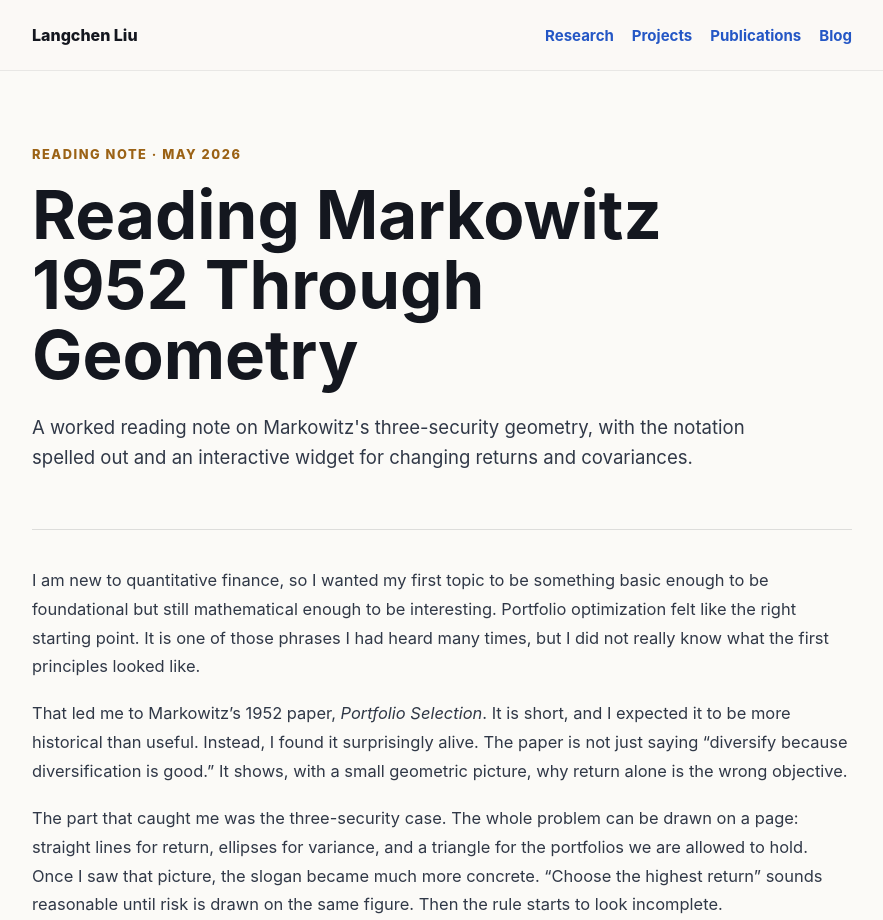
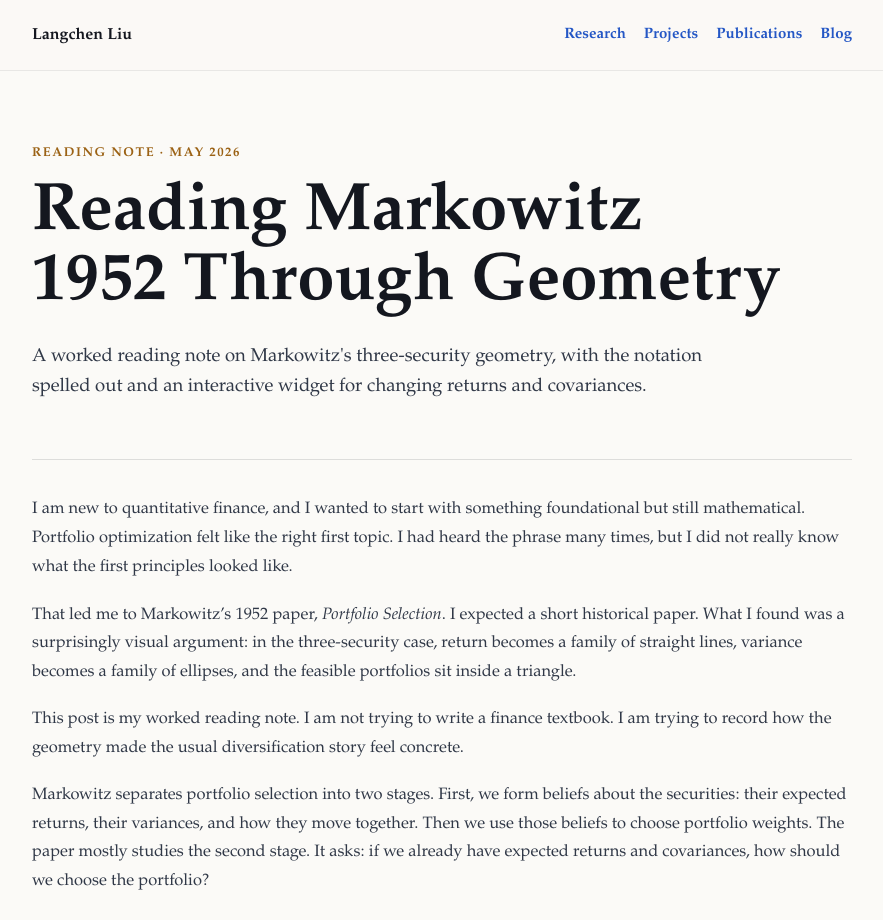
Before and after one commit to DecoderLiu/DecoderLiu.github.io, a Jekyll site: the page built from _posts/2026-05-02-markowitz-portfolio-selection.md, in a window 1280 px wide. Shown: the top 920 px of the page, without its empty margins (198-1081 px from the left). Built offline with Jekyll 4.4.1, drawn with Linux system fonts in a browser that asks for light colours; some of the changed text lies outside the part shown; grey boxes are pictures that could not be loaded.

Commit message:
Tighten the Markowitz intro and site typography
- _posts/2026-05-02-markowitz-portfolio-selection.md: shorten the opening from four repetitive setup paragraphs to three concise paragraphs that introduce the quant-finance learning context, the Markowitz paper, and the reading-note scope without overexplaining the rest of the post.

- index.html, blog/index.html, _layouts/detail.html, _layouts/post.html: replace the Inter-based sans-serif stack with a Charter/Iowan/Palatino/Georgia serif stack so the homepage, blog index, detail pages, and post pages feel more academic and less template-like.

```diff
--- a/_layouts/detail.html
+++ b/_layouts/detail.html
@@ -21,7 +21,7 @@
 
     body {
       margin: 0;
-      font-family: Inter, ui-sans-serif, system-ui, -apple-system, BlinkMacSystemFont, "Segoe UI", sans-serif;
+      font-family: Charter, "Iowan Old Style", "Palatino Linotype", Palatino, Georgia, serif;
       color: var(--ink);
       background: linear-gradient(180deg, #fbfaf7 0%, #f4f6f8 100%);
     }
--- a/_layouts/post.html
+++ b/_layouts/post.html
@@ -21,7 +21,7 @@
 
     body {
       margin: 0;
-      font-family: Inter, ui-sans-serif, system-ui, -apple-system, BlinkMacSystemFont, "Segoe UI", sans-serif;
+      font-family: Charter, "Iowan Old Style", "Palatino Linotype", Palatino, Georgia, serif;
       color: var(--ink);
       background: #fbfaf7;
     }
--- a/_posts/2026-05-02-markowitz-portfolio-selection.md
+++ b/_posts/2026-05-02-markowitz-portfolio-selection.md
@@ -5,13 +5,11 @@ description: "A worked reading note on Markowitz's three-security geometry, with
 category_label: "Reading note"
 ---
 
-I am new to quantitative finance, so I wanted my first topic to be something basic enough to be foundational but still mathematical enough to be interesting. Portfolio optimization felt like the right starting point. It is one of those phrases I had heard many times, but I did not really know what the first principles looked like.
+I am new to quantitative finance, and I wanted to start with something foundational but still mathematical. Portfolio optimization felt like the right first topic. I had heard the phrase many times, but I did not really know what the first principles looked like.
 
-That led me to Markowitz's 1952 paper, *Portfolio Selection*. It is short, and I expected it to be more historical than useful. Instead, I found it surprisingly alive. The paper is not just saying "diversify because diversification is good." It shows, with a small geometric picture, why return alone is the wrong objective.
+That led me to Markowitz's 1952 paper, *Portfolio Selection*. I expected a short historical paper. What I found was a surprisingly visual argument: in the three-security case, return becomes a family of straight lines, variance becomes a family of ellipses, and the feasible portfolios sit inside a triangle.
 
-The part that caught me was the three-security case. The whole problem can be drawn on a page: straight lines for return, ellipses for variance, and a triangle for the portfolios we are allowed to hold. Once I saw that picture, the slogan became much more concrete. "Choose the highest return" sounds reasonable until risk is drawn on the same figure. Then the rule starts to look incomplete.
-
-This post is my worked reading note. I am not trying to write a finance textbook. I am trying to record the path from "I have heard of portfolio optimization" to "I can see what Markowitz is doing in the geometry."
+This post is my worked reading note. I am not trying to write a finance textbook. I am trying to record how the geometry made the usual diversification story feel concrete.
 
 Markowitz separates portfolio selection into two stages. First, we form beliefs about the securities: their expected returns, their variances, and how they move together. Then we use those beliefs to choose portfolio weights. The paper mostly studies the second stage. It asks: if we already have expected returns and covariances, how should we choose the portfolio?
 
--- a/blog/index.html
+++ b/blog/index.html
@@ -25,7 +25,7 @@ title: Blog
 
     body {
       margin: 0;
-      font-family: Inter, ui-sans-serif, system-ui, -apple-system, BlinkMacSystemFont, "Segoe UI", sans-serif;
+      font-family: Charter, "Iowan Old Style", "Palatino Linotype", Palatino, Georgia, serif;
       color: var(--ink);
       background: linear-gradient(180deg, #fbfaf7 0%, #f4f6f8 100%);
     }
--- a/index.html
+++ b/index.html
@@ -37,7 +37,7 @@
     body {
       margin: 0;
       min-height: 100vh;
-      font-family: Inter, ui-sans-serif, system-ui, -apple-system, BlinkMacSystemFont, "Segoe UI", sans-serif;
+      font-family: Charter, "Iowan Old Style", "Palatino Linotype", Palatino, Georgia, serif;
       color: var(--ink);
       background: linear-gradient(180deg, #fbfaf7 0%, #f4f6f8 100%);
     }
```
